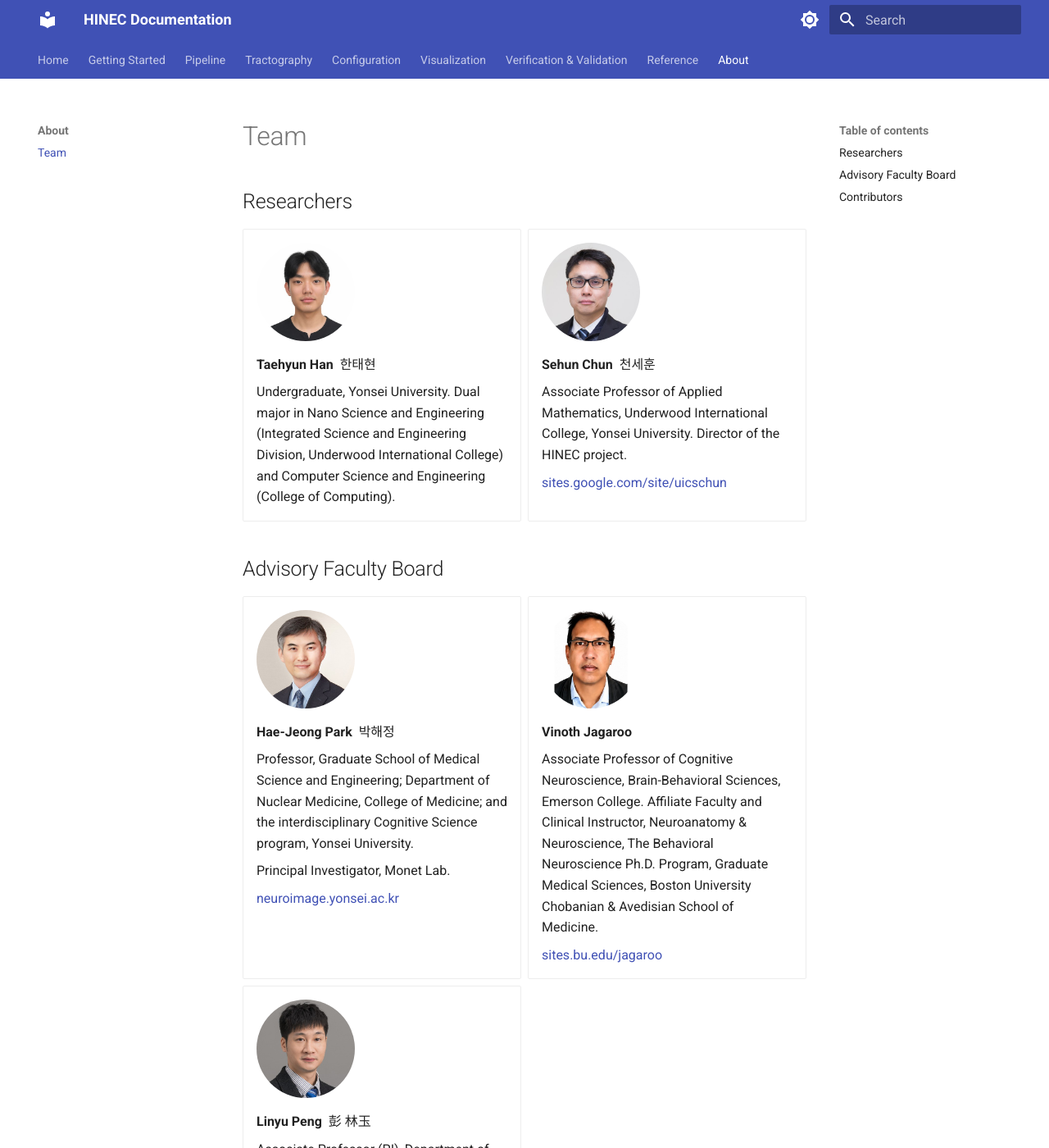
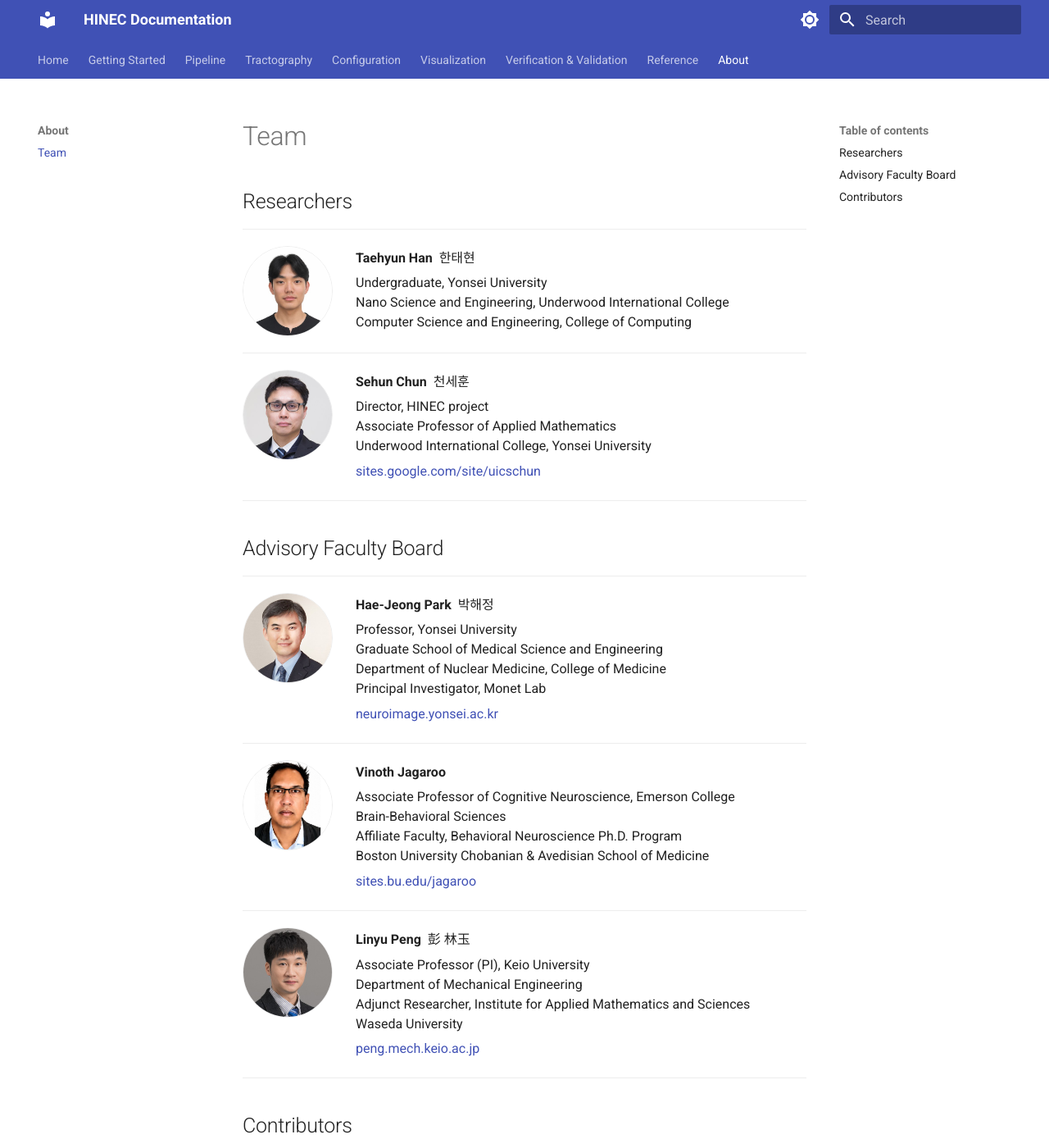
Before and after one commit to uicneuro/hinec, an MkDocs documentation site: the page built from docs/ABOUT.md, in a window 1280 px wide and 1400 px high. Shown: the whole window at 82% size. Built offline with MkDocs 1.6.1 and Material for MkDocs 9.7.7, drawn with Linux system fonts in a browser that asks for light colours; some of the changed text lies outside the part shown.

Commit message:
docs: lay out team page as one row per person

```diff
--- a/docs/ABOUT.md
+++ b/docs/ABOUT.md
@@ -2,24 +2,23 @@
 
 ## Researchers
 
-<div class="grid cards" markdown>
+<div class="team" markdown>
 
 - ![Taehyun Han](img/team_han.jpg){ .team-photo }
 
     **Taehyun Han** &nbsp;한태현
 
-    Undergraduate, Yonsei University. Dual major in Nano Science and
-    Engineering (Integrated Science and Engineering Division, Underwood
-    International College) and Computer Science and Engineering (College of
-    Computing).
+    Undergraduate, Yonsei University<br>
+    Nano Science and Engineering, Underwood International College<br>
+    Computer Science and Engineering, College of Computing
 
 - ![Sehun Chun](img/team_chun.jpg){ .team-photo }
 
     **Sehun Chun** &nbsp;천세훈
 
-    Associate Professor of Applied Mathematics,
-    Underwood International College, Yonsei University.
-    Director of the HINEC project.
+    Director, HINEC project<br>
+    Associate Professor of Applied Mathematics<br>
+    Underwood International College, Yonsei University
 
     [sites.google.com/site/uicschun](https://sites.google.com/site/uicschun/)
 
@@ -27,17 +26,16 @@
 
 ## Advisory Faculty Board
 
-<div class="grid cards" markdown>
+<div class="team" markdown>
 
 - ![Hae-Jeong Park](img/team_park.jpg){ .team-photo }
 
     **Hae-Jeong Park** &nbsp;박해정
 
-    Professor, Graduate School of Medical Science and Engineering;
-    Department of Nuclear Medicine, College of Medicine; and the
-    interdisciplinary Cognitive Science program, Yonsei University.
-
-    Principal Investigator, Monet Lab.
+    Professor, Yonsei University<br>
+    Graduate School of Medical Science and Engineering<br>
+    Department of Nuclear Medicine, College of Medicine<br>
+    Principal Investigator, Monet Lab
 
     [neuroimage.yonsei.ac.kr](http://neuroimage.yonsei.ac.kr/principle-investigator/)
 
@@ -45,10 +43,10 @@
 
     **Vinoth Jagaroo**
 
-    Associate Professor of Cognitive Neuroscience, Brain-Behavioral Sciences,
-    Emerson College. Affiliate Faculty and Clinical Instructor, Neuroanatomy &
-    Neuroscience, The Behavioral Neuroscience Ph.D. Program, Graduate Medical
-    Sciences, Boston University Chobanian & Avedisian School of Medicine.
+    Associate Professor of Cognitive Neuroscience, Emerson College<br>
+    Brain-Behavioral Sciences<br>
+    Affiliate Faculty, Behavioral Neuroscience Ph.D. Program<br>
+    Boston University Chobanian & Avedisian School of Medicine
 
     [sites.bu.edu/jagaroo](https://sites.bu.edu/jagaroo/)
 
@@ -56,12 +54,10 @@
 
     **Linyu Peng** &nbsp;彭 林玉
 
-    Associate Professor (PI), Department of Mechanical Engineering,
-    Keio University.
-
-    Adjunct Researcher, Institute for Applied Mathematics and Sciences,
-    Waseda University. Part-time Lecturer, Faculty of Science and Engineering,
-    Waseda University.
+    Associate Professor (PI), Keio University<br>
+    Department of Mechanical Engineering<br>
+    Adjunct Researcher, Institute for Applied Mathematics and Sciences<br>
+    Waseda University
 
     [peng.mech.keio.ac.jp](http://www.peng.mech.keio.ac.jp/faculty/index.html)
 
--- a/docs/stylesheets/extra.css
+++ b/docs/stylesheets/extra.css
@@ -1,10 +1,45 @@
-/* Headshots in the team cards on ABOUT.md. Sized and clipped here so the
-   source images can stay square without each card fixing its own layout. */
+/* Team list on ABOUT.md: one person per row, headshot left, affiliations
+   right (one per line), so nothing wraps into ragged paragraphs. */
+.md-typeset .team > ul {
+  list-style: none;
+  margin: 0;
+  padding: 0;
+}
+.md-typeset .team > ul > li {
+  display: grid;
+  grid-template-columns: auto 1fr;
+  column-gap: 1.4rem;
+  align-items: start;
+  margin: 0;
+  padding: 1rem 0;
+  border-top: 1px solid var(--md-default-fg-color--lightest);
+}
+.md-typeset .team > ul > li:last-child {
+  border-bottom: 1px solid var(--md-default-fg-color--lightest);
+}
+.md-typeset .team > ul > li > p {
+  margin: 0.2em 0;
+  line-height: 1.5;
+}
+.md-typeset .team > ul > li > p:first-child {
+  grid-column: 1;
+  grid-row: 1 / span 8;
+  margin: 0;
+}
+.md-typeset .team > ul > li > p:not(:first-child) {
+  grid-column: 2;
+}
 .md-typeset .team-photo {
   display: block;
-  width: 120px;
-  height: 120px;
-  margin: 0 0 0.8rem;
+  width: 110px;
+  height: 110px;
+  margin: 0;
   border-radius: 50%;
   object-fit: cover;
+  border: 1px solid var(--md-default-fg-color--lightest);
 }
+@media screen and (max-width: 44.9375em) {
+  .md-typeset .team > ul > li { grid-template-columns: 1fr; }
+  .md-typeset .team > ul > li > p:first-child { grid-row: auto; margin-bottom: 0.6rem; }
+  .md-typeset .team > ul > li > p:not(:first-child) { grid-column: 1; }
+}
```
